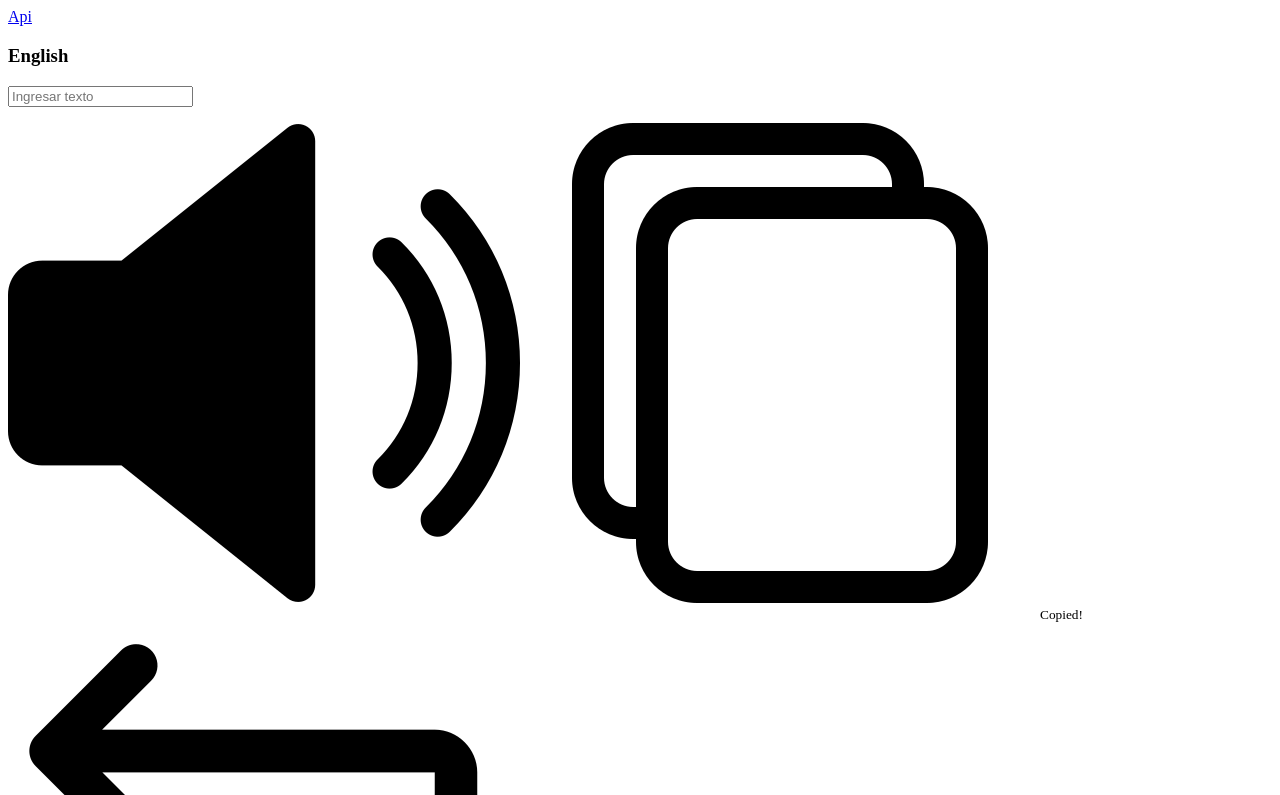
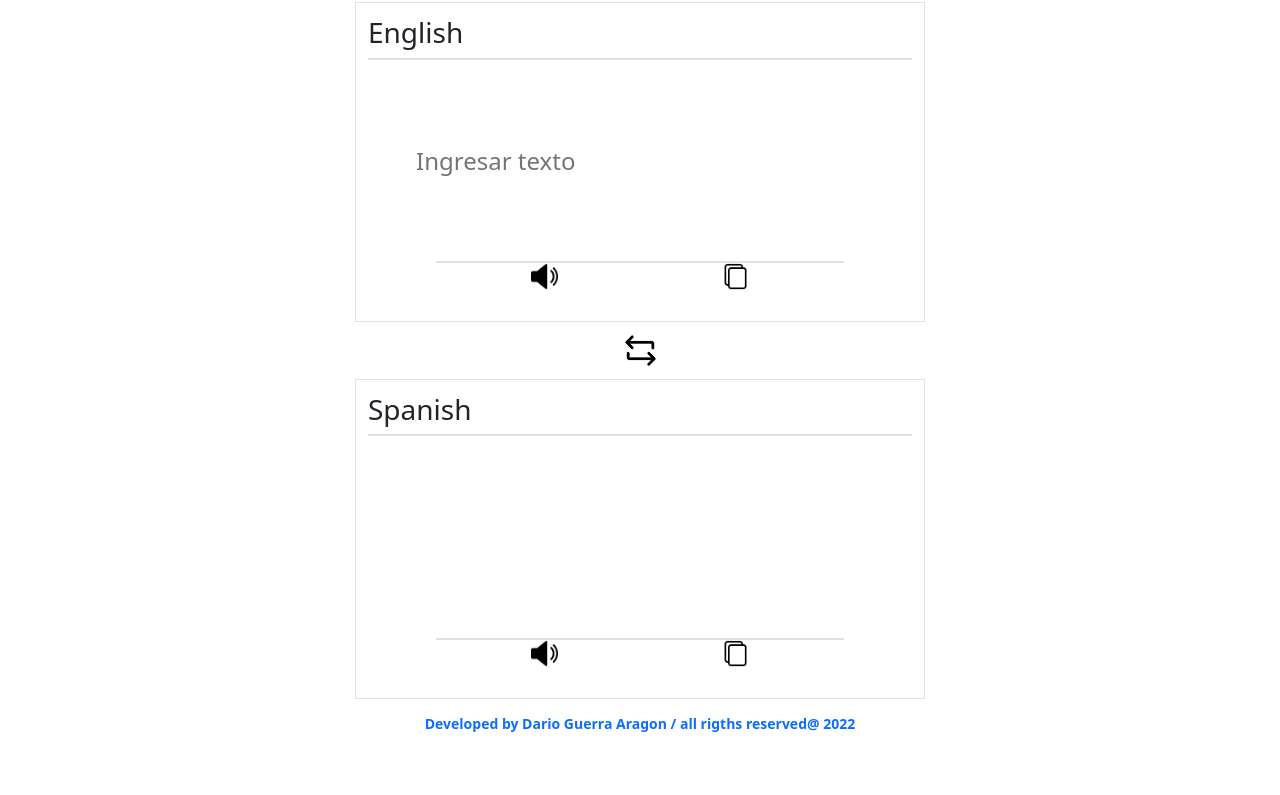
Before and after one commit to darioguerraaragon/translatePro, a plain HTML site: page index.html in a window 1280 px wide. Shown: the part 51-846 px from the top of the page. After the commit the page ends 800 px from the top, so only its background shows below. Drawn offline with Linux system fonts and the light colour scheme; the site is published under a folder, as on GitHub Pages, so addresses that start at the root find nothing.

Commit message:
Update index.html

```diff
--- a/index.html
+++ b/index.html
@@ -5,8 +5,8 @@
     <meta http-equiv="X-UA-Compatible" content="IE=edge">
     <meta name="viewport" content="width=device-width, initial-scale=1.0">
     <title>Document</title>
-    <link rel="stylesheet" href="/boots/bootstrap.min.css">
-    <link rel="stylesheet" href="/style.css">
+    <link rel="stylesheet" href="boots/bootstrap.min.css">
+    <link rel="stylesheet" href="style.css">
 </head>
 <body>
     <header>
```
